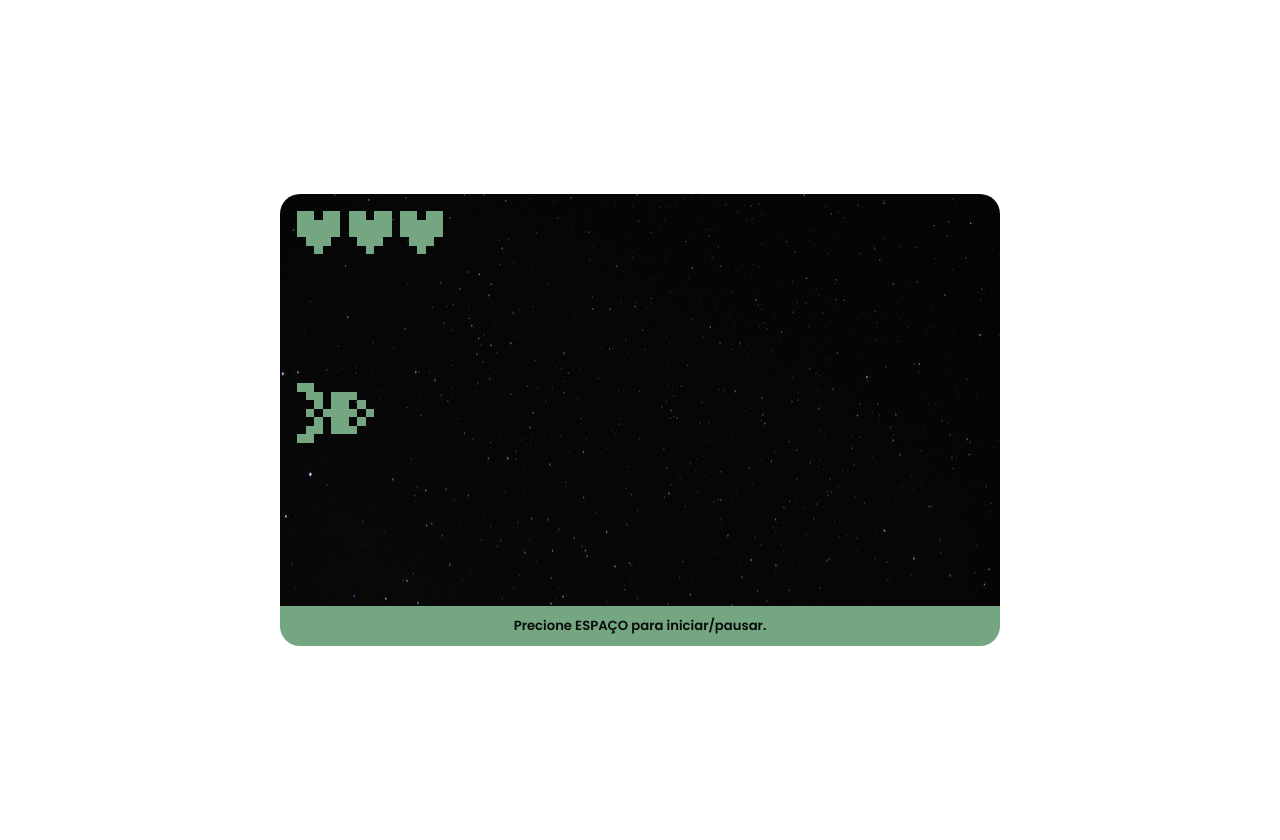
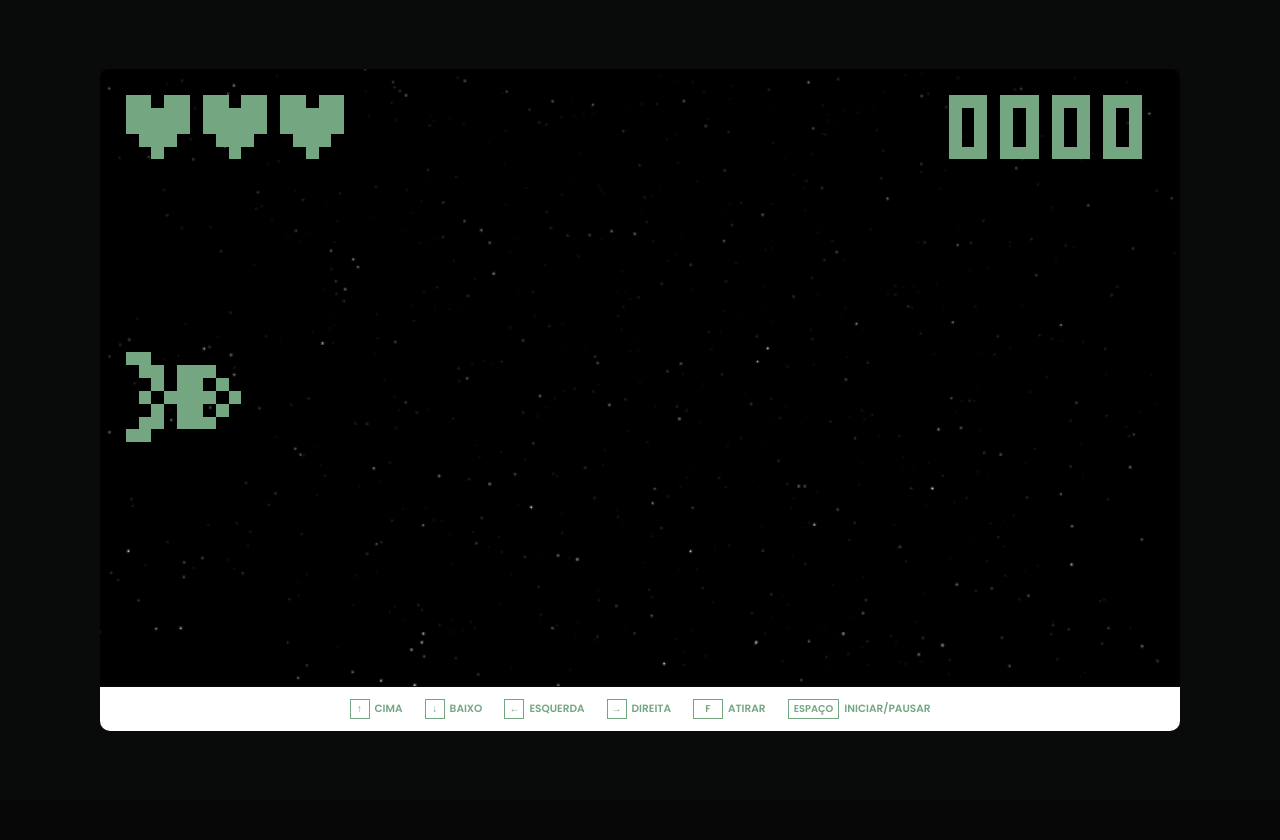
Before and after one commit to jeffersoneva/space-impact, a PHP site: page / in a window 1280 px wide. After the commit the page ends 731 px from the top, so only its background shows below. Run offline with PHP 8.4, Linux system fonts and the light colour scheme.

Commit message:
Update 25/05/226
Primeira versão jogável disponível.

```diff
--- a/assets/css/style.css
+++ b/assets/css/style.css
@@ -18,6 +18,9 @@ html,body{
     font-weight: 400;
     font-style: normal;
 }
+body{
+    background-color: var(--dark);
+}
 *{
     padding:0;
     margin:0;
@@ -28,79 +31,83 @@ html,body{
     display: flex;
     align-items: center;
     justify-content: center;
-    padding-bottom: 40px;
     flex-wrap: wrap;
 }
-.box-game{
+.container{
     width: 100%;
-    max-width: 720px;
+    max-width: 1080px;
+    overflow: hidden;
+    height: auto;
+}
+.game{
+    width: 100%;
     aspect-ratio: 84 / 48;
-    position: relative;
-    background-color: var(--transparent);
-}
-.bg-game{
-    width: 100%;
-    height: 100%;
-    border-radius: 20px 20px 0 0;
-    position: absolute;
-    bottom: 0;
-    left: 0;
-    z-index: 990;
+    display: grid;
+    border-radius: 10px 10px 0 0;
+    grid-template-columns: repeat(84, 1fr);
     background-image: url("../img/bg.avif");
     background-color: var(--dark);
     background-position: 0 0;
     background-size: 100% auto;
+    box-shadow: 0 0 10px rgba(0,0,0,1);
     background-repeat: repeat-x;
 }
-.game{
-    position: absolute;
-    bottom: 0;
-    left: 0;
-    display: grid;
-    z-index: 995;
-    grid-template-columns: repeat(84, 1fr);
-    aspect-ratio: 84 / 48;
-    width: 100%;
-    height: auto;
-    max-height:100%;
-    max-width:100%;
-}
-.pixel {
+.pixel{
     aspect-ratio: 1 / 1;
     width: 100%;
     background: var(--transparent);
 }
-#msg-game{
+.controls-game{
     width: 100%;
     height: 40px;
-    border-radius: 0 0 20px 20px;
-    position: absolute;
     display: flex;
+    flex-wrap: wrap;
+    align-items: center;
+    align-content: center;
+    justify-content: center;
+    column-gap: 1rem;
+    row-gap: 4px;
+    padding: 1rem 16px;
+    background-color: var(--light);
+    border-radius: 0 0 10px 10px;
+    color: var(--primary);
+    font-size: .48rem;
+    font-weight: 600;
+    text-align: center;
+    box-sizing: border-box;
+}
+.controls-game > span{
+    display: inline-flex;
+    align-items: center;
+    gap: 5px;
+    white-space: nowrap;
+}
+.control-icon,
+.control-key{
+    min-width: 18px;
+    height: 18px;
+    display: inline-flex;
     align-items: center;
     justify-content: center;
-    bottom:-40px;
-    z-index: 999;
-    left: 0;
-    background-color: var(--primary);
-    color: var(--dark);
-    font-size:.6rem;
-    font-weight: 600;
-    text-align: center;
+    border: 1px solid currentColor;
+    color: var(--primary);
+    font-size: .45rem;
+    line-height: 1;
 }
-
-
-/* ZEROS */
-
-/* #p-66-2,#p-66-3,#p-66-4,#p-66-5,#p-66-6,#p-67-2,#p-67-6,#p-68-2,#p-68-3,#p-68-4,#p-68-5,#p-68-6{
-    background-color: var(--primary);
+.control-key{
+    padding: 0 5px;
 }
-#p-70-2,#p-70-3,#p-70-4,#p-70-5,#p-70-6,#p-71-2,#p-71-6,#p-72-2,#p-72-3,#p-72-4,#p-72-5,#p-72-6{
-    background-color: var(--primary);
+@media (max-width: 640px){
+    .controls-game{
+        height: 64px;
+        bottom: -64px;
+        column-gap: 10px;
+        font-size: .42rem;
+    }
+    .control-icon,
+    .control-key{
+        min-width: 16px;
+        height: 16px;
+        font-size: .38rem;
+    }
 }
-#p-74-2,#p-74-3,#p-74-4,#p-74-5,#p-74-6,#p-75-2,#p-75-6,#p-76-2,#p-76-3,#p-76-4,#p-76-5,#p-76-6{
-    background-color: var(--primary);
-}
-#p-78-2,#p-78-3,#p-78-4,#p-78-5,#p-78-6,#p-79-2,#p-79-6,#p-80-2,#p-80-3,#p-80-4,#p-80-5,#p-80-6{
-    background-color: var(--primary);
-}
- */
--- a/assets/js/models.js
+++ b/assets/js/models.js
@@ -10,11 +10,12 @@ $(document).ready(function (){
     const fireCooldown = 125;                    // Cadencia de tiros em millesegundos
     const minSpawnY = 12;                        // limite vertical inferior mínimo para inimigos
     const maxSpawnY = 40;                        // limite vertical inferior máximo para inimigos
-    const returnmsg = $("#msg-game")             // Elemento que exibirá mensagens ao jogador
     let bgPosition = 0;                          // Posição inicial da imagem de fundo
     let stoped = true;                           // Jogo começa pausado
+    let gameOver = false;                        // Bloqueia novas acoes apos o fim do jogo
     let canFire = true;                          // Intervalo de disparos
     let lifes = 3;                               // Quantidades iniciais de vidas
+    let score = 0;                               // Pontuacao do jogador
 
     // ================================================================================================
     // ANIMAÇÃO BACKGROUND
@@ -23,16 +24,10 @@ $(document).ready(function (){
     function animateBackground(){
         if (!stoped){
             bgPosition -= 0.3; // velocidade lenta
-            $('.bg-game').css('background-position', `${bgPosition}px 0`);
+            $('.game').css('background-position', `${bgPosition}px 0`);
         }
         requestAnimationFrame(animateBackground);
     }
-
-    // ================================================================================================
-    // TEXTO INICIAL DA MENSAGEM
-    // ================================================================================================
-
-    returnmsg.text("Precione ESPAÇO para iniciar/pausar.")
 
     // ================================================================================================
     // POSIÇÕES INICIAIS
@@ -48,11 +43,62 @@ $(document).ready(function (){
     ];
 
     // 3 VIDAS INICIAIS
-    const hearts = [
+    const initialHearts = [
         { x: 2, y: 2 },
         { x: 8, y: 2 },
         { x: 14, y: 2 }
     ];
+    const hearts = initialHearts.map((heart) => ({ ...heart }));
+
+    // DIGITOS DO PLACAR
+    const scoreStartX = 66;
+    const scoreStartY = 2;
+    const scoreDigitSpacing = 1;
+    const scoreDigitWidth = 3;
+    const maxScore = 9999;
+    const scoreDigits = {
+        0: ["111", "101", "101", "101", "111"],
+        1: ["010", "110", "010", "010", "111"],
+        2: ["111", "001", "111", "100", "111"],
+        3: ["111", "001", "111", "001", "111"],
+        4: ["101", "101", "111", "001", "001"],
+        5: ["111", "100", "111", "001", "111"],
+        6: ["111", "100", "111", "101", "111"],
+        7: ["111", "001", "001", "001", "001"],
+        8: ["111", "101", "111", "101", "111"],
+        9: ["111", "101", "111", "001", "111"]
+    };
+
+    // TEXTO DE GAME OVER
+    const gameOverText = "GAME OVER";
+    const restartLines = ["APERTE R PARA", "REINICIAR"];
+    const gameOverLetterSpacing = 1;
+    const restartLetterSpacing = 1;
+    const restartTitleGap = 4;
+    const restartLineGap = 1;
+    const gameOverFont = {
+        " ": ["000", "000", "000", "000", "000", "000", "000"],
+        A: ["01110", "10001", "10001", "11111", "10001", "10001", "10001"],
+        E: ["11111", "10000", "10000", "11110", "10000", "10000", "11111"],
+        G: ["11111", "10000", "10000", "10111", "10001", "10001", "11111"],
+        M: ["10001", "11011", "10101", "10101", "10001", "10001", "10001"],
+        O: ["01110", "10001", "10001", "10001", "10001", "10001", "01110"],
+        R: ["11110", "10001", "10001", "11110", "10100", "10010", "10001"],
+        V: ["10001", "10001", "10001", "10001", "10001", "01010", "00100"]
+    };
+    const restartFont = {
+        " ": ["00", "00", "00", "00", "00"],
+        A: ["010", "101", "111", "101", "101"],
+        C: ["111", "100", "100", "100", "111"],
+        E: ["111", "100", "110", "100", "111"],
+        I: ["111", "010", "010", "010", "111"],
+        M: ["101", "111", "111", "101", "101"],
+        N: ["10001", "11001", "10101", "10011", "10001"],
+        O: ["111", "101", "101", "101", "111"],
+        P: ["111", "101", "111", "100", "100"],
+        R: ["110", "101", "110", "101", "101"],
+        T: ["111", "010", "010", "010", "010"]
+    };
 
     // NAVE DO JOGADOR
     const shipPixels = [
@@ -91,14 +137,208 @@ $(document).ready(function (){
         }
     }
 
+    function resetHearts(){
+        hearts.length = 0;
+        for (const heart of initialHearts){
+            hearts.push({ ...heart });
+        }
+    }
+
     // DECREMENTA VIDAS
     function loseLife(){
+        if (gameOver || hearts.length === 0){
+            return true;
+        }
+
         hearts.pop();
         renderHearts();
+
         if (hearts.length === 0){
-            stoped = true;
-            returnmsg.text('GAME OVER');
+            endGame();
+            return true;
         }
+
+        return false;
+    }
+
+    // ================================================================================================
+    // PONTUACAO
+    // ================================================================================================
+
+    function renderScore(){
+        $('.score-pixel').css('background-color', 'var(--transparent)');
+        $('.score-pixel').removeClass('score-pixel');
+
+        const scoreText = String(Math.min(score, maxScore)).padStart(4, '0');
+
+        for (let digitIndex = 0; digitIndex < scoreText.length; digitIndex++){
+            const digit = scoreText[digitIndex];
+            const shape = scoreDigits[digit];
+            const offset = digitIndex * (scoreDigitWidth + scoreDigitSpacing);
+
+            for (let y = 0; y < shape.length; y++){
+                for (let x = 0; x < shape[y].length; x++){
+                    if (shape[y][x] === "1"){
+                        const px = scoreStartX + offset + x;
+                        const py = scoreStartY + y;
+                        if (px >= 0 && px <= maxX && py >= 0 && py <= maxY){
+                            $(`#p-${px}-${py}`).css('background-color', 'var(--primary)').addClass('score-pixel');
+                        }
+                    }
+                }
+            }
+        }
+    }
+
+    function addScore(points){
+        score += points;
+        renderScore();
+    }
+
+    // ================================================================================================
+    // FIM DE JOGO
+    // ================================================================================================
+
+    function clearShip(){
+        const offsets = [
+            { x: lastOffsetX, y: lastOffsetY },
+            { x: offsetX, y: offsetY }
+        ];
+
+        for (const offset of offsets){
+            for (const [x, y] of shipPixels){
+                const px = x + offset.x;
+                const py = y + offset.y;
+                if (px >= 0 && px <= maxX && py >= 0 && py <= maxY){
+                    $(`#p-${px}-${py}`).css('background-color', 'var(--transparent)');
+                }
+            }
+        }
+    }
+
+    function clearEnemies(){
+        for (const enemy of enemies){
+            for (const [dx, dy] of enemy.type.pixels){
+                const x = enemy.x - dx;
+                const y = enemy.y + dy;
+                if (x >= 0 && x <= maxX && y >= 0 && y <= maxY){
+                    $(`#p-${x}-${y}`).css('background-color', 'var(--transparent)');
+                }
+            }
+        }
+        enemies.length = 0;
+    }
+
+    function clearProjectiles(){
+        for (const projectile of projectiles){
+            clearInterval(projectile.interval);
+            for (const x of [projectile.x - 1, projectile.x]){
+                if (x >= 0 && x <= maxX && projectile.y >= 0 && projectile.y <= maxY){
+                    $(`#p-${x}-${projectile.y}`).css('background-color', 'var(--transparent)');
+                }
+            }
+        }
+        projectiles.length = 0;
+    }
+
+    function getPixelTextWidth(text, font, letterSpacing){
+        let width = 0;
+
+        for (let i = 0; i < text.length; i++){
+            width += font[text[i]][0].length;
+            if (i < text.length - 1){
+                width += letterSpacing;
+            }
+        }
+
+        return width;
+    }
+
+    function renderPixelText(text, font, startX, startY, letterSpacing, className){
+        let cursorX = startX;
+
+        for (const char of text){
+            const shape = font[char];
+
+            for (let y = 0; y < shape.length; y++){
+                for (let x = 0; x < shape[y].length; x++){
+                    if (shape[y][x] === "1"){
+                        const px = cursorX + x;
+                        const py = startY + y;
+                        if (px >= 0 && px <= maxX && py >= 0 && py <= maxY){
+                            $(`#p-${px}-${py}`).css('background-color', 'var(--primary)').addClass(className);
+                        }
+                    }
+                }
+            }
+
+            cursorX += shape[0].length + letterSpacing;
+        }
+    }
+
+    function clearGameOver(){
+        $('.game-over-pixel').css('background-color', 'var(--transparent)');
+        $('.game-over-pixel').removeClass('game-over-pixel');
+    }
+
+    function renderGameOver(){
+        clearGameOver();
+
+        const titleWidth = getPixelTextWidth(gameOverText, gameOverFont, gameOverLetterSpacing);
+        const titleHeight = gameOverFont.G.length;
+        const restartLineHeight = restartFont.A.length;
+        const restartBlockHeight = (restartLines.length * restartLineHeight) + ((restartLines.length - 1) * restartLineGap);
+        const totalHeight = titleHeight + restartTitleGap + restartBlockHeight;
+        const titleStartX = Math.floor(((maxX + 1) - titleWidth) / 2);
+        const titleStartY = Math.floor(((maxY + 1) - totalHeight) / 2);
+        let restartStartY = titleStartY + titleHeight + restartTitleGap;
+
+        renderPixelText(gameOverText, gameOverFont, titleStartX, titleStartY, gameOverLetterSpacing, 'game-over-pixel');
+
+        for (const line of restartLines){
+            const restartWidth = getPixelTextWidth(line, restartFont, restartLetterSpacing);
+            const restartStartX = Math.floor(((maxX + 1) - restartWidth) / 2);
+
+            renderPixelText(line, restartFont, restartStartX, restartStartY, restartLetterSpacing, 'game-over-pixel');
+            restartStartY += restartLineHeight + restartLineGap;
+        }
+    }
+
+    function endGame(){
+        gameOver = true;
+        stoped = true;
+        stopMoving();
+        clearEnemySpawnTimers();
+        clearProjectiles();
+        clearEnemies();
+        clearShip();
+        renderGameOver();
+    }
+
+    function restartGame(){
+        stopMoving();
+        clearProjectiles();
+        clearEnemies();
+        clearShip();
+        clearGameOver();
+
+        gameOver = false;
+        stoped = false;
+        canFire = true;
+        lifes = 3;
+        score = 0;
+        bgPosition = 0;
+        offsetX = 0;
+        offsetY = 22;
+        lastOffsetX = offsetX;
+        lastOffsetY = offsetY;
+
+        $('.game').css('background-position', '0 0');
+        resetHearts();
+        renderShip();
+        renderHearts();
+        renderScore();
+        scheduleEnemySpawns();
     }
 
     // ============================================
@@ -141,8 +381,9 @@ $(document).ready(function (){
                 [4, -2], [4, -1], [4, 1], [4, 2], [5, -2], [5, -1], [5, 1], [5, 2], [6, -1], [6, 1], [7, 0]
             ],
             start: 2,           // Tempo para aparecer na tela
-            interval: 2000,     // Intervalo entre uma nave e outra
+            interval: 1000,     // Intervalo entre uma nave e outra
             hp: 1,              // Quantidade de tiros suportados
+            points: 1,          // Pontos ao destruir
             speed: 4            // Velocidade de movimento
         },
         {
@@ -151,8 +392,9 @@ $(document).ready(function (){
                 [3, -1], [3, 1], [3, 3], [4, -2], [4, 0], [4, 2]
             ],
             start: 15000,       // Tempo para aparecer na tela
-            interval: 6000,     // Intervalo entre uma nave e outra
+            interval: 3000,     // Intervalo entre uma nave e outra
             hp: 2,              // Quantidade de tiros suportados
+            points: 2,          // Pontos ao destruir
             speed: 3            // Velocidade de movimento
         },
         {
@@ -162,14 +404,16 @@ $(document).ready(function (){
                 [4, 2], [5, -3], [5, -1], [5, 0], [5, 1], [5, 3]
             ],
             start: 30000,       // Tempo para aparecer na tela
-            interval: 20000,    // Intervalo entre uma nave e outra
+            interval: 10000,    // Intervalo entre uma nave e outra
             hp: 5,              // Quantidade de tiros suportados
+            points: 5,          // Pontos ao destruir
             speed: 2            // Velocidade de movimento
         }
     ];
 
     // Array para inimigos
     const enemies = [];
+    const enemySpawnTimers = [];
 
     // Verifica se é possivel gerar um novo inimigo sem sobreopor em outro já existente
     function canSpawnAt(type, x, y){
@@ -191,6 +435,8 @@ $(document).ready(function (){
 
     // Cria um novo inimigo do tipo informado, tentando evitar a sobreoposição
     function spawnEnemy(type){
+        if (gameOver) return;
+
         const baseX = maxX;
         for (let attempts = 0; attempts < 5; attempts++){
             const baseY = Math.floor(Math.random() * (maxSpawnY - minSpawnY + 1)) + minSpawnY;
@@ -208,8 +454,33 @@ $(document).ready(function (){
         }
     }
 
+    function clearEnemySpawnTimers(){
+        for (const timer of enemySpawnTimers){
+            clearTimeout(timer);
+            clearInterval(timer);
+        }
+        enemySpawnTimers.length = 0;
+    }
+
+    function scheduleEnemySpawns(){
+        clearEnemySpawnTimers();
+
+        for (const type of enemyTypes){
+            const startTimer = setTimeout(() => {
+                const intervalTimer = setInterval(() => {
+                    if (!stoped && !gameOver) spawnEnemy(type);
+                }, type.interval);
+                enemySpawnTimers.push(intervalTimer);
+            }, type.start);
+
+            enemySpawnTimers.push(startTimer);
+        }
+    }
+
     // Desenha o inimigo na tela
     function renderEnemies(){
+        if (gameOver) return;
+
         for (const enemy of enemies){
             for (const [dx, dy] of enemy.type.pixels){
                 const x = enemy.x - dx;
@@ -223,6 +494,7 @@ $(document).ready(function (){
 
     // Atualiza inimigos
     function updateEnemies(){
+        if (gameOver) return;
 
         //Apaga inimigos da posição antiga e move-o para a esquerda de acordo com a velocidade
         for (const enemy of enemies){
@@ -251,19 +523,12 @@ $(document).ready(function (){
                     if (x === sx + offsetX && y === sy + offsetY){
 
                         // Perde uma vida
-                        loseLife();
+                        const hasGameOver = loseLife();
+                        clearEnemies();
 
-                        // Remove todos os inimigos da tela
-                        for (const rem of enemies){
-                            for (const [dx, dy] of rem.type.pixels){
-                                const rx = rem.x - dx;
-                                const ry = rem.y + dy;
-                                if (rx >= 0 && rx <= maxX && ry >= 0 && ry <= maxY){
-                                    $(`#p-${rx}-${ry}`).css('background-color', 'var(--transparent)');
-                                }
-                            }
+                        if (hasGameOver){
+                            return;
                         }
-                        enemies.length = 0; // limpa array
 
                         // Resetar posição da nave
                         offsetX = 0;
@@ -284,7 +549,7 @@ $(document).ready(function (){
     const projectiles = [];
 
     function fireProjectile(){
-        if (stoped) return; // bloqueia tiro se pausado
+        if (stoped || gameOver) return; // bloqueia tiro se pausado ou encerrado
 
         const originX = offsetX + 12;
         const originY = offsetY + 3;
@@ -299,6 +564,11 @@ $(document).ready(function (){
         };
 
         projectile.interval = setInterval(() => {
+            if (gameOver){
+                clearInterval(projectile.interval);
+                return;
+            }
+
             $(`#p-${projectile.x}-${projectile.y}`).css('background-color', 'var(--transparent)');
             projectile.x++;
 
@@ -315,6 +585,7 @@ $(document).ready(function (){
                                 const py = enemy.y + cy;
                                 $(`#p-${px}-${py}`).css('background-color', 'var(--transparent)');
                             }
+                            addScore(enemy.type.points);
                             enemies.splice(i, 1);
                         }
                         clearInterval(projectile.interval);
@@ -342,7 +613,7 @@ $(document).ready(function (){
     let currentDirection = null;
 
     function startMoving(direction){
-        if (moveInterval || stoped) return;
+        if (moveInterval || stoped || gameOver) return;
 
         currentDirection = direction;
         moveInterval = setInterval(() => {
@@ -367,6 +638,19 @@ $(document).ready(function (){
 
     $(document).on("keydown", function (e){
         const directions = ["ArrowUp", "ArrowDown", "ArrowLeft", "ArrowRight"];
+
+        if (gameOver){
+            if (e.key.toLowerCase() === "r"){
+                e.preventDefault();
+                restartGame();
+                return;
+            }
+
+            if (directions.includes(e.key) || e.key === " "){
+                e.preventDefault();
+            }
+            return;
+        }
 
         if (directions.includes(e.key)){
             e.preventDefault();
@@ -408,20 +692,15 @@ $(document).ready(function (){
 
     renderShip();
     renderHearts();
+    renderScore();
     animateBackground();
 
     setInterval(() => {
-        if (!stoped){
+        if (!stoped && !gameOver){
             updateEnemies();
             renderEnemies();
         }
     }, 200);
 
-    for (const type of enemyTypes){
-        setTimeout(() => {
-            setInterval(() => {
-                if (!stoped) spawnEnemy(type);
-            }, type.interval);
-        }, type.start);
-    }
+    scheduleEnemySpawns();
 });
--- a/index.php
+++ b/index.php
@@ -14,25 +14,35 @@
         <title>Space Impact</title>
     </head>
     <body>
+        <div class="section">
 
-        <div class="section">
-            <div class="box-game">
+            <div class="container">
+
                 <div class="game">
-                     <?php
+                    <?php
                         $cols = 84;
                         $rows = 48;
                         for ($y = 0; $y < $rows; $y++) {
                             for ($x = 0; $x < $cols; $x++) {
-                                $id = "p-{$x}-{$y}";
+                            $id = "p-{$x}-{$y}";
                                 echo "<div class=\"pixel\" id=\"$id\"></div>";
                             }
                         }
                     ?>
                 </div>
-                <div class="bg-game"></div>
-                <span id="msg-game">CARREGANDO...</span>
+
+                <div class="controls-game">
+                    <span><span class="control-icon" aria-hidden="true">&uarr;</span> CIMA</span>
+                    <span><span class="control-icon" aria-hidden="true">&darr;</span> BAIXO</span>
+                    <span><span class="control-icon" aria-hidden="true">&larr;</span> ESQUERDA</span>
+                    <span><span class="control-icon" aria-hidden="true">&rarr;</span> DIREITA</span>
+                    <span><span class="control-key">F</span> ATIRAR</span>
+                    <span><span class="control-key">ESPA&Ccedil;O</span> INICIAR/PAUSAR</span>
+                </div>
+
             </div>
+
         </div>
 
     </body>
-</hrml>
+</html>
```
Also changed, not shown: assets/img/bg.avif, assets/js/jquery.js.
